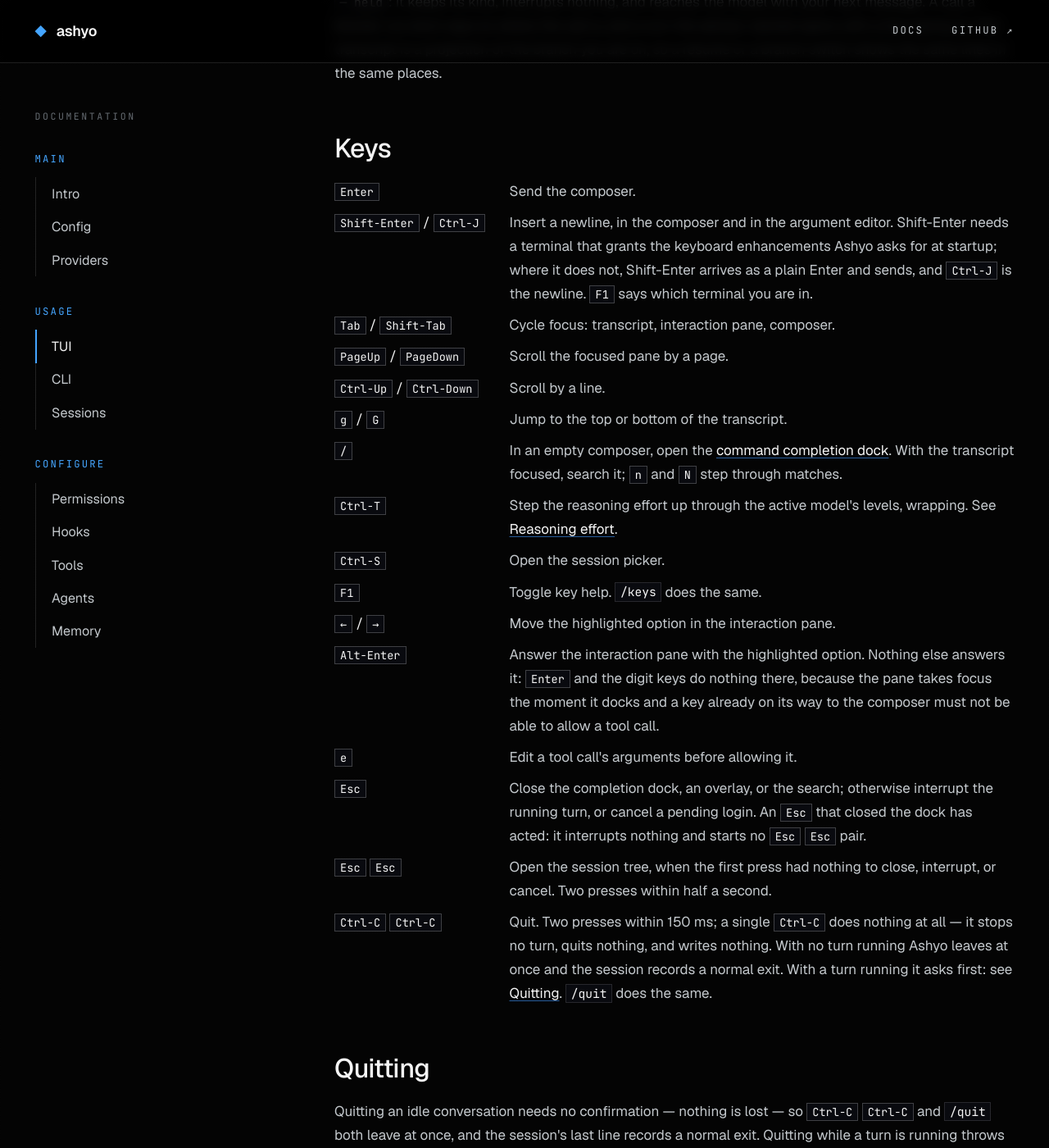
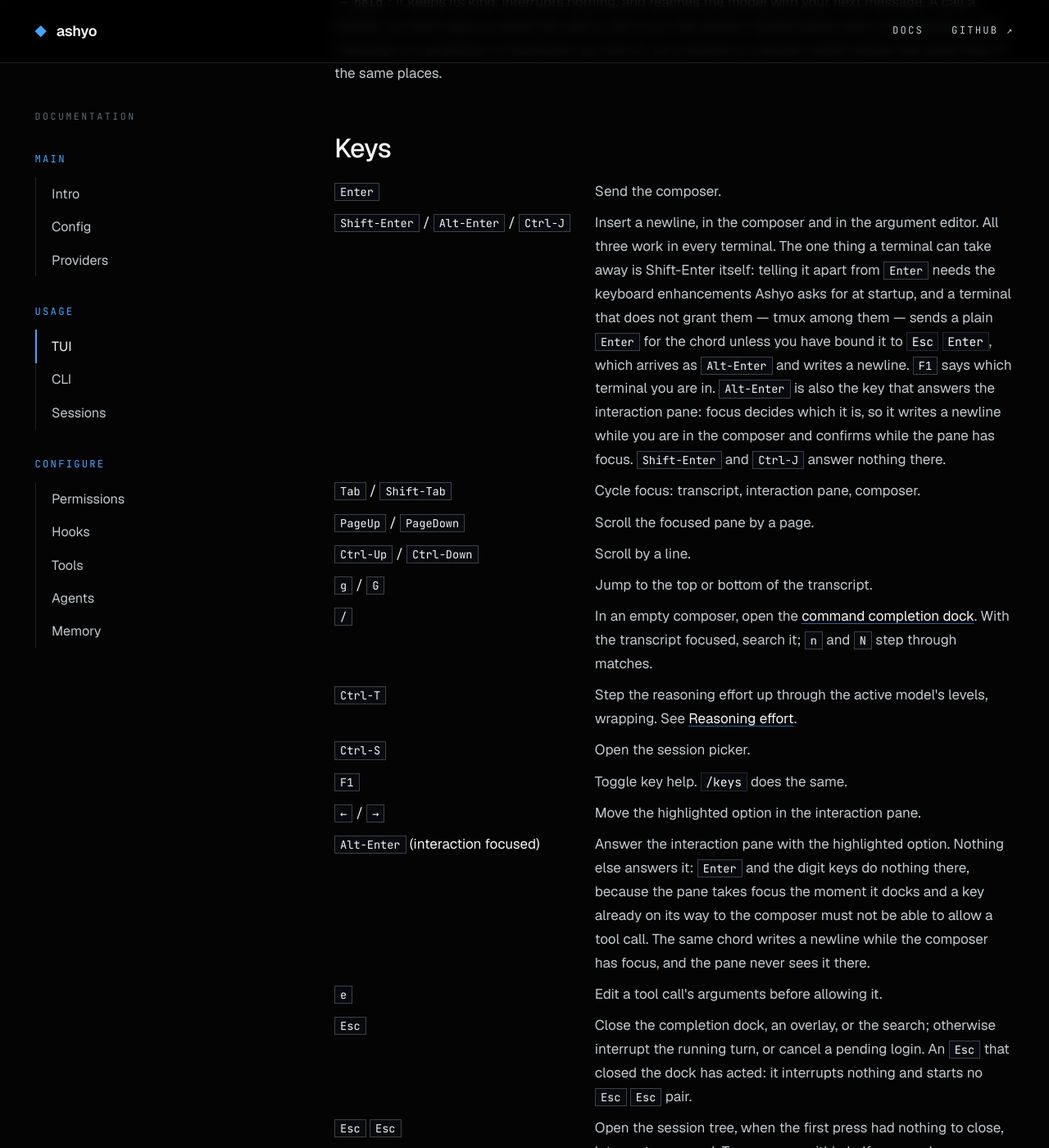
Before and after one commit to ashyo-ai/ashyo-ai.github.io, a Jekyll site: the page built from tui.html, in a window 1280 px wide and 1400 px high, scrolled down 1231 px. Shown: the whole window at 82% size. Built offline with Jekyll 4.4.1, drawn with Linux system fonts in a browser that asks for light colours; some of the changed text lies outside the part shown.

Commit message:
Document all three newline chords and what focus makes Alt-Enter mean

```diff
--- a/tui.html
+++ b/tui.html
@@ -19,7 +19,7 @@
 <h2 id="keys">Keys</h2>
 <dl>
 <dt><kbd>Enter</kbd></dt><dd>Send the composer.</dd>
-<dt><kbd>Shift-Enter</kbd> / <kbd>Ctrl-J</kbd></dt><dd>Insert a newline, in the composer and in the argument editor. Shift-Enter needs a terminal that grants the keyboard enhancements Ashyo asks for at startup; where it does not, Shift-Enter arrives as a plain Enter and sends, and <kbd>Ctrl-J</kbd> is the newline. <kbd>F1</kbd> says which terminal you are in.</dd>
+<dt><kbd>Shift-Enter</kbd> / <kbd>Alt-Enter</kbd> / <kbd>Ctrl-J</kbd></dt><dd>Insert a newline, in the composer and in the argument editor. All three work in every terminal. The one thing a terminal can take away is Shift-Enter itself: telling it apart from <kbd>Enter</kbd> needs the keyboard enhancements Ashyo asks for at startup, and a terminal that does not grant them — tmux among them — sends a plain <kbd>Enter</kbd> for the chord unless you have bound it to <code>Esc</code> <code>Enter</code>, which arrives as <kbd>Alt-Enter</kbd> and writes a newline. <kbd>F1</kbd> says which terminal you are in. <kbd>Alt-Enter</kbd> is also the key that answers the interaction pane: focus decides which it is, so it writes a newline while you are in the composer and confirms while the pane has focus. <kbd>Shift-Enter</kbd> and <kbd>Ctrl-J</kbd> answer nothing there.</dd>
 <dt><kbd>Tab</kbd> / <kbd>Shift-Tab</kbd></dt><dd>Cycle focus: transcript, interaction pane, composer.</dd>
 <dt><kbd>PageUp</kbd> / <kbd>PageDown</kbd></dt><dd>Scroll the focused pane by a page.</dd>
 <dt><kbd>Ctrl-Up</kbd> / <kbd>Ctrl-Down</kbd></dt><dd>Scroll by a line.</dd>
@@ -29,7 +29,7 @@
 <dt><kbd>Ctrl-S</kbd></dt><dd>Open the session picker.</dd>
 <dt><kbd>F1</kbd></dt><dd>Toggle key help. <code>/keys</code> does the same.</dd>
 <dt><kbd>←</kbd> / <kbd>→</kbd></dt><dd>Move the highlighted option in the interaction pane.</dd>
-<dt><kbd>Alt-Enter</kbd></dt><dd>Answer the interaction pane with the highlighted option. Nothing else answers it: <kbd>Enter</kbd> and the digit keys do nothing there, because the pane takes focus the moment it docks and a key already on its way to the composer must not be able to allow a tool call.</dd>
+<dt><kbd>Alt-Enter</kbd> (interaction focused)</dt><dd>Answer the interaction pane with the highlighted option. Nothing else answers it: <kbd>Enter</kbd> and the digit keys do nothing there, because the pane takes focus the moment it docks and a key already on its way to the composer must not be able to allow a tool call. The same chord writes a newline while the composer has focus, and the pane never sees it there.</dd>
 <dt><kbd>e</kbd></dt><dd>Edit a tool call's arguments before allowing it.</dd>
 <dt><kbd>Esc</kbd></dt><dd>Close the completion dock, an overlay, or the search; otherwise interrupt the running turn, or cancel a pending login. An <kbd>Esc</kbd> that closed the dock has acted: it interrupts nothing and starts no <kbd>Esc</kbd> <kbd>Esc</kbd> pair.</dd>
 <dt><kbd>Esc</kbd> <kbd>Esc</kbd></dt><dd>Open the session tree, when the first press had nothing to close, interrupt, or cancel. Two presses within half a second.</dd>
@@ -87,7 +87,7 @@
 <h2 id="approvals">Approvals</h2>
 <p>When a tool call matches an <code>ask</code> rule, or no rule at all, the interaction pane docks with the tool name, the full arguments, the rule that matched, the mode and profile, and anything your before-hooks said about the call. Nothing is truncated; the pane scrolls.</p>
 <p>There are two answers, <strong>Allow</strong> and <strong>Deny</strong>. Each covers the one call in front of you, and neither writes a rule. If you want the decision to stick, put it in the config file; it applies on the next call without a restart.</p>
-<p>The pane takes focus as it docks and opens with <strong>Deny</strong> highlighted. <kbd>←</kbd> and <kbd>→</kbd> move the highlight and <kbd>Alt-Enter</kbd> confirms it. <kbd>Enter</kbd> and the digit keys answer nothing at all: the key you were about to press to send a message must never be the key that allows a call you have not read.</p>
+<p>The pane takes focus as it docks and opens with <strong>Deny</strong> highlighted. <kbd>←</kbd> and <kbd>→</kbd> move the highlight and <kbd>Alt-Enter</kbd> confirms it. <kbd>Alt-Enter</kbd> is a newline chord in the composer, and this is the other half of that: while the pane has focus the chord is the pane's. A <kbd>Shift-Enter</kbd> your terminal sends as a key of its own does nothing here — the pane has no binding for it — but one your terminal is configured to send as <code>Esc</code> <code>Enter</code>, as Alacritty is above, arrives as <kbd>Alt-Enter</kbd> and confirms, exactly as a real <kbd>Alt-Enter</kbd> does. So a chord of that kind still in flight when an approval docks answers with the highlighted option, which is why the highlight opens on the safe one. <kbd>Enter</kbd> and the digit keys answer nothing at all: the key you were about to press to send a message must never be the key that allows a call you have not read.</p>
 <p>Press <kbd>e</kbd> to load the arguments into the composer as JSON. <kbd>Enter</kbd> sends the edited call as an Allow; <kbd>Esc</kbd> returns to the prompt. JSON that does not parse is refused in place and your text is kept. The log records the call the model intended, the call you approved, and the call that ran, as three separate fields. An edit to an <code>agent</code> call may narrow the child's access but never widen it.</p>
 
 <h2 id="plan-mode">Plan mode</h2>
```
